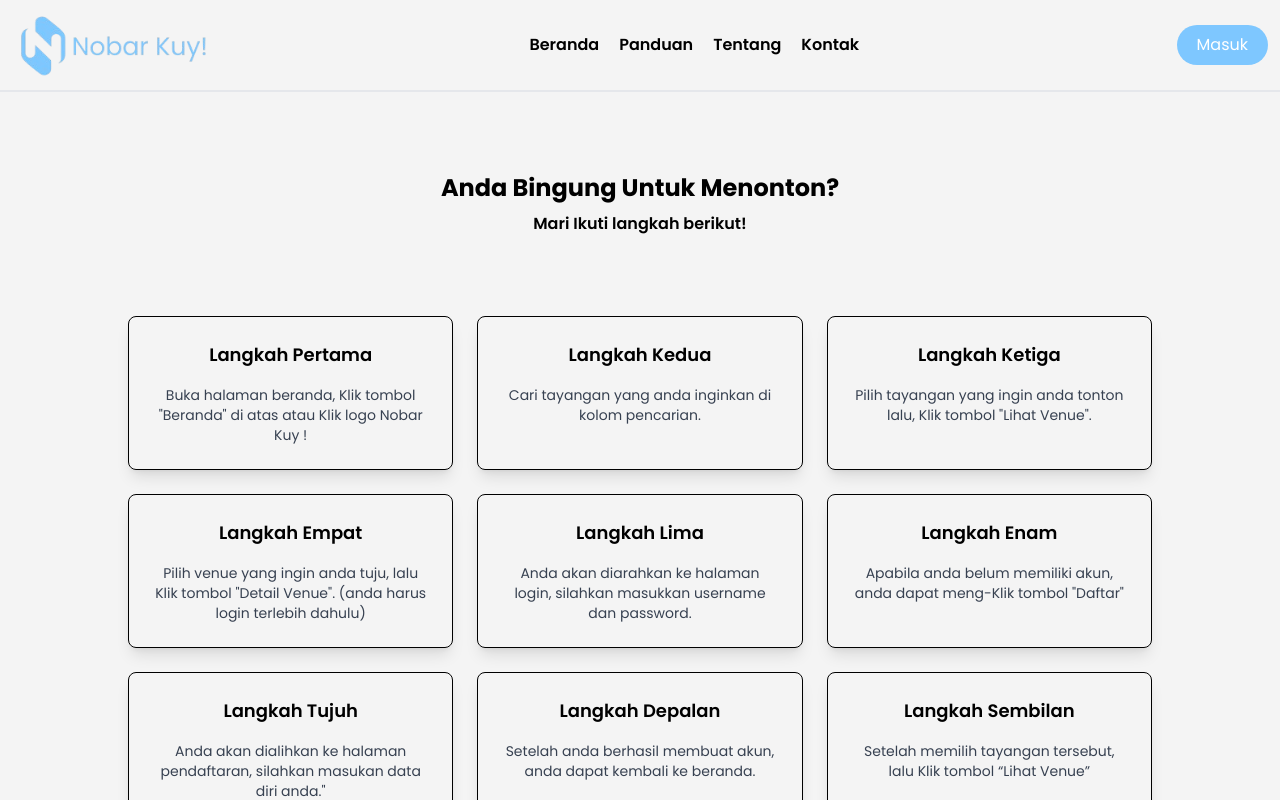
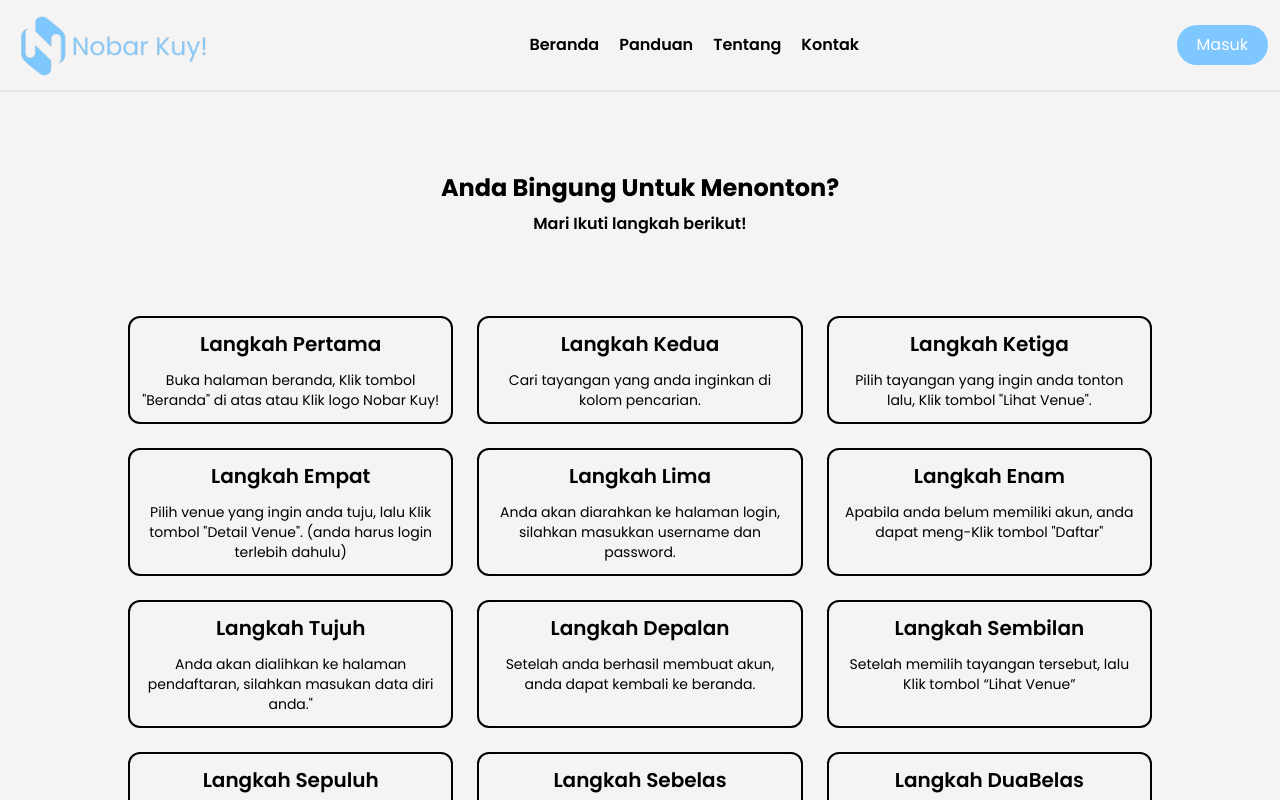
Before and after one commit to KOSATAN7/nkuy-fe, a React (Vite) app: page /panduan in a window 1280 px wide. Shown: the top 800 px of the page. Built offline with nearby package versions, Linux system fonts and the light colour scheme.

Commit message:
[UPDATE]: Revision Panduan

```diff
--- a/src/pages/UserPage/Panduan/components/PanduanCard.tsx
+++ b/src/pages/UserPage/Panduan/components/PanduanCard.tsx
@@ -4,22 +4,19 @@ import React from "react";
 interface PanduanCard {
     title: string;
     description: string;
-    icon: React.ReactNode;
 }
 
-const PanduanCard: React.FC<PanduanCard> = ({ title, description, icon }) => {
+const PanduanCard: React.FC<PanduanCard> = ({ title, description}) => {
     return (
-        <div className="relative bg-white shadow-lg rounded-xl p-6 text-center w-80 mx-auto">
-            {/* Ikon di atas kartu */}
-            <div className="absolute -top-6 left-1/2 transform -translate-x-1/2 w-16 h-16 bg-white shadow-md rounded-xl flex items-center justify-center">
-                <div className="w-10 h-10 bg-blue-100 rounded-full flex items-center justify-center">
-                    {icon}
-                </div>
+        <div className="p-3 border-2 border-black rounded-xl w-full h-full">
+            <div className="flex flex-col items-center justify-center text-center">
+                <h1 className="font-semibold text-xl mb-3">
+                    {title}
+                </h1>
+                <p className="text-sm">
+                    {description}
+                </p>
             </div>
-
-            {/* Konten Kartu */}
-            <h2 className="mt-6 text-xl font-bold text-gray-800">{title}</h2>
-            <p className="mt-2 text-sm text-gray-600">{description}</p>
         </div>
     );
 };
--- a/src/pages/UserPage/Panduan/index.tsx
+++ b/src/pages/UserPage/Panduan/index.tsx
@@ -1,10 +1,12 @@
 import MainLayout from "../LandingPage/Layout";
+import PanduanCard from "./components/PanduanCard";
 
 const PanduanPage = () => {
   const steps = [
     {
       title: "Langkah Pertama",
-            description: 'Buka halaman beranda, Klik tombol "Beranda" di atas atau Klik logo Nobar Kuy !',
+      description:
+        'Buka halaman beranda, Klik tombol "Beranda" di atas atau Klik logo Nobar Kuy!',
     },
     {
       title: "Langkah Kedua",
@@ -12,7 +14,8 @@ const PanduanPage = () => {
     },
     {
       title: "Langkah Ketiga",
-            description: 'Pilih tayangan yang ingin anda tonton lalu, Klik tombol "Lihat Venue".',
+      description:
+        'Pilih tayangan yang ingin anda tonton lalu, Klik tombol "Lihat Venue".',
     },
     {
       title: "Langkah Empat",
@@ -21,59 +24,71 @@ const PanduanPage = () => {
     },
     {
       title: "Langkah Lima",
-            description: "Anda akan diarahkan ke halaman login, silahkan masukkan username dan password.",
+      description:
+        "Anda akan diarahkan ke halaman login, silahkan masukkan username dan password.",
     },
     {
       title: "Langkah Enam",
-            description: 'Apabila anda belum memiliki akun, anda dapat meng-Klik tombol "Daftar"',
+      description:
+        'Apabila anda belum memiliki akun, anda dapat meng-Klik tombol "Daftar"',
     },
     {
       title: "Langkah Tujuh",
-            description: 'Anda akan dialihkan ke halaman pendaftaran, silahkan masukan data diri anda."',
+      description:
+        'Anda akan dialihkan ke halaman pendaftaran, silahkan masukan data diri anda."',
     },
     {
       title: "Langkah Depalan",
-            description: 'Setelah anda berhasil membuat akun, anda dapat kembali ke beranda.',
+      description:
+        "Setelah anda berhasil membuat akun, anda dapat kembali ke beranda.",
     },
     {
       title: "Langkah Sembilan",
-            description: 'Setelah memilih tayangan tersebut, lalu Klik tombol “Lihat Venue”',
+      description:
+        "Setelah memilih tayangan tersebut, lalu Klik tombol “Lihat Venue”",
     },
     {
       title: "Langkah Sepuluh",
-            description: 'Anda dapat memilih tempat menonton sesuai keinginan anda.',
+      description: "Anda dapat memilih tempat menonton sesuai keinginan anda.",
     },
     {
       title: "Langkah Sebelas",
-            description: 'Setelah memilih tempat tersebut, lalu Klik tombol “Detail Venue”',
+      description:
+        "Setelah memilih tempat tersebut, lalu Klik tombol “Detail Venue”",
     },
     {
       title: "Langkah DuaBelas",
-            description: 'Anda akan dialihkan ke halaman Detail Venue, anda dapat melihat detail tempat yang dipilih.',
+      description:
+        "Anda akan dialihkan ke halaman Detail Venue, anda dapat melihat detail tempat yang dipilih.",
     },
     {
       title: "Langkah TigaBelas",
-            description: 'Setelah itu anda klik tombol “Pesan Sekarang”, anda akan dialihkan ke halaman menu',
+      description:
+        "Setelah itu anda klik tombol “Pesan Sekarang”, anda akan dialihkan ke halaman menu",
     },
     {
       title: "Langkah EmpatBelas",
-            description: 'Anda dapat melihat makanan yang tersedia di venue tersebut.',
+      description:
+        "Anda dapat melihat makanan yang tersedia di venue tersebut.",
     },
     {
       title: "Langkah LimaBelas",
-            description: 'Pilih makanan dan tambahkan pesanan. (*minimal pembelian 50K, *wajib pesan)',
+      description:
+        "Pilih makanan dan tambahkan pesanan. (*minimal pembelian 50K, *wajib pesan)",
     },
     {
       title: "Langkah EnamBelas",
-            description: 'Setelah anda menghadiri acara tersebut, login ke akun anda, lalu pilih tempat yang anda kunjungi tersebut.',
+      description:
+        "Setelah anda menghadiri acara tersebut, login ke akun anda, lalu pilih tempat yang anda kunjungi tersebut.",
     },
     {
       title: "Langkah TujuhBelas",
-            description: 'Lalu, berikan ulasan atau penilaian tentang tempat anda yang kunjungi tersebut.',
+      description:
+        "Lalu, berikan ulasan atau penilaian tentang tempat anda yang kunjungi tersebut.",
     },
     {
       title: "Langkah DepalanBelas",
-            description: 'Kirimkan ulasan anda, agar membantu pengguna lain.',
+      description: "Kirimkan ulasan anda, agar membantu pengguna lain.",
     },
   ];
 
@@ -81,17 +96,19 @@ const PanduanPage = () => {
     <MainLayout>
       <div className="min-h-screen flex flex-col items-center px-6 py-10">
         <div className="w-full max-w-5xl">
-                    <h1 className="font-bold text-2xl text-center mb-2 mt-10">Anda Bingung Untuk Menonton?</h1>
-                    <p className="font-semibold text-1xl text-center mb-20">Mari Ikuti langkah berikut!</p>
-                    {/* Grid container */}
+          <h1 className="font-bold text-2xl text-center mb-2 mt-10">
+            Anda Bingung Untuk Menonton?
+          </h1>
+          <p className="font-semibold text-1xl text-center mb-20">
+            Mari Ikuti langkah berikut!
+          </p>
           <div className="grid grid-cols-1 sm:grid-cols-2 lg:grid-cols-3 gap-6 mb-20">
             {steps.map((step, index) => (
-                            <div
-                                key={index}
-                                className=" shadow-lg rounded-lg p-6 text-center border border-black "
-                            >
-                                <h2 className="font-semibold text-lg mb-4">{step.title}</h2>
-                                <p className="text-sm text-gray-700">{step.description}</p>
+              <div key={index}>
+                <PanduanCard
+                  title={step.title}
+                  description={step.description}
+                />
               </div>
             ))}
           </div>
```
Lines whose indentation alone changed are shown as unchanged.
